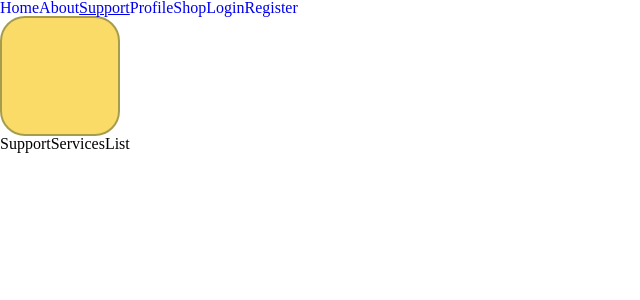
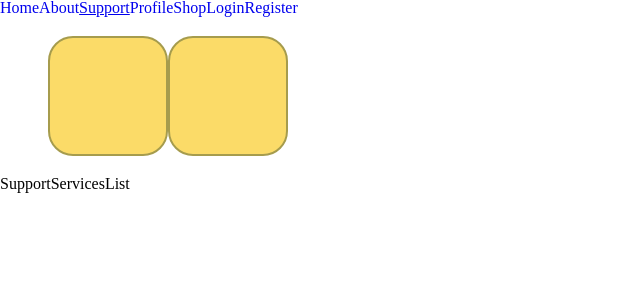
Before and after one commit to Kspiropali/final-frontier, a React (Vite) app in the folder client/: page /support in a window 1280 px wide. Shown: the top 300 px of the page, without its empty margins (0-640 px from the left). Built offline with nearby package versions, Linux system fonts and the light colour scheme.

Commit message:
setup the icons for future login

```diff
--- a/client/src/assets/css/support.css
+++ b/client/src/assets/css/support.css
@@ -6,3 +6,8 @@
     aspect-ratio: 1/1;
     border-radius: 25px;
 }
+
+.all-icons-container {
+    display: flex;
+    margin: 20px 6vh;
+}
--- a/client/src/components/SupportIcons/index.jsx
+++ b/client/src/components/SupportIcons/index.jsx
@@ -9,10 +9,19 @@ const SupportIcons = () => {
 
   return (
     <>
-    <div className='support-item-container' >
-        <div className='support-tile'>
-            <img src="" alt="" />
-        </div>
+    <div className='all-icons-container'>
+      {/* This one will be reserved for the first index OR the service that corresponds most to the user's mood */}
+      <div className='support-item-container' >
+          <div className='support-tile'>
+              <img src="" alt="" />
+          </div>
+      </div>
+      {/* this will be the rest of the icons which will be mapped based on the list of service categories */}
+      <div className='support-item-container' >
+          <div className='support-tile'>
+              <img src="" alt="" />
+          </div>
+      </div>
     </div>
     </>
   )
```
